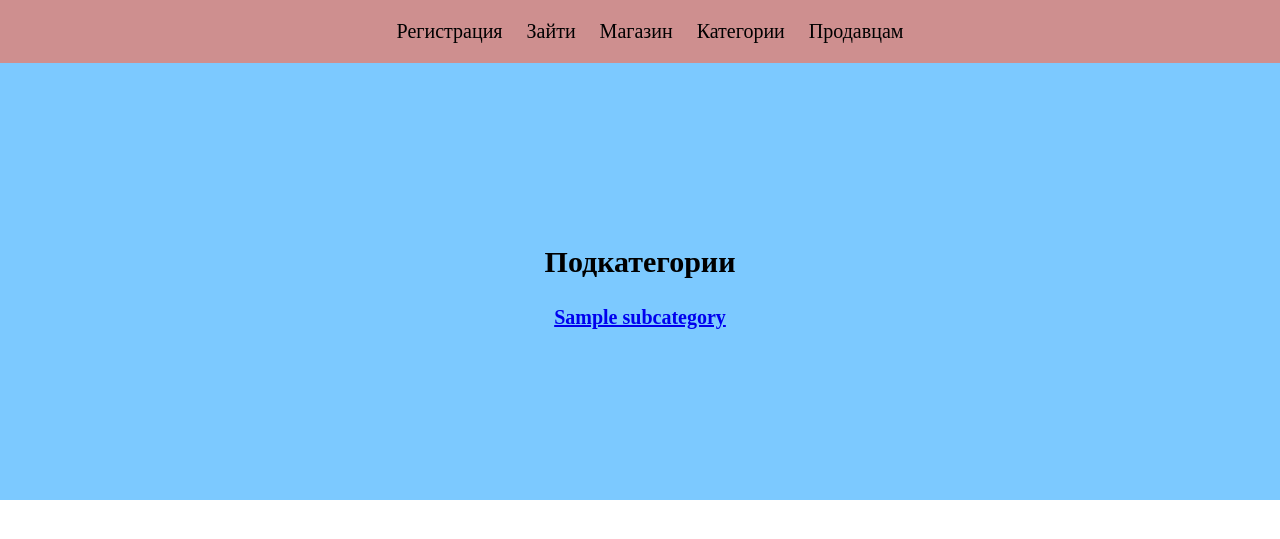
After one commit to Alard06/marketplace, a Django app: a page that uses templates/base.html in a window 1280 px wide. The commit adds this page. Shown: the top 539 px of the page. Run offline with Django 5.2, Linux system fonts and the light colour scheme; tables that the repository leaves empty hold one stand-in row (values such as "Sample post").

Commit message:
Работа с товарами

```diff
--- a/apps/product/admin.py
+++ b/apps/product/admin.py
@@ -1,16 +1,16 @@
 from django.contrib import admin
 
 from apps.product.models import Product, Category, SubCategory
-
 
 
 @admin.register(Category)
 class CategoryAdmin(admin.ModelAdmin):
     pass
 
+
 @admin.register(Product)
 class ProductAdmin(admin.ModelAdmin):
-    list_display = ('name', )
+    list_display = ('name',)
 
 
 @admin.register(SubCategory)
--- a/apps/product/models.py
+++ b/apps/product/models.py
@@ -1,19 +1,34 @@
 from django.db import models
+from unidecode import unidecode
+
+from CustomUser.models import CustomUser
+from django.utils.text import slugify
 
 
 class Category(models.Model):
     name = models.CharField(max_length=40)
-    subcategories = models.ForeignKey('SubCategory', on_delete=models.CASCADE)
+    subcategories = models.ManyToManyField('SubCategory', blank=True, related_name='subcategories')
+    slug = models.SlugField(max_length=40, unique=True, blank=True, null=True)
 
     def __str__(self):
         return self.name
 
+    def save(self, *args, **kwargs):
+        if not self.id:
+            self.slug = slugify(unidecode(self.name))
+        super().save(*args, **kwargs)
+
 
 class SubCategory(models.Model):
     name = models.CharField(max_length=100)
-
+    slug = models.SlugField(max_length=40, unique=True, blank=True, null=True)
     def __str__(self):
         return self.name
+
+    def save(self, *args, **kwargs):
+        if not self.id:
+            self.slug = slugify(unidecode(self.name))
+        super().save(*args, **kwargs)
 
 
 class Product(models.Model):
@@ -21,8 +36,9 @@ class Product(models.Model):
     price = models.DecimalField(max_digits=10, decimal_places=2)
     quantity = models.IntegerField()
     characteristic = models.TextField(max_length=500)
-    #image = models.ImageField(upload_to='')
+    # image = models.ImageField(upload_to='')
     subcategory = models.ManyToManyField(SubCategory)
+    seller = models.ManyToManyField(CustomUser, blank=True)
 
     def __str__(self):
         return self.name
--- /dev/null
+++ b/apps/product/templates/product/card.html
@@ -0,0 +1 @@
+{% extends 'base.html' %}
--- /dev/null
+++ b/apps/product/templates/product/subcategory.html
@@ -0,0 +1,11 @@
+{% extends 'base.html' %}
+
+{% block content %}
+    <div>
+        <h2>Подкатегории</h2>
+        {% for cat in  subcategory %}
+            <h4><a href="{{ cat.slug }}">{{ cat }}</a></h4>
+
+        {% endfor %}
+    </div>
+{% endblock %}
--- /dev/null
+++ b/apps/product/urls.py
@@ -0,0 +1,9 @@
+
+from django.urls import path, include
+
+from apps.product.views import categories_list, card_subcategory
+
+urlpatterns = [
+    path('categories/', categories_list, name='category'),
+    path('categories/<str:slug>/', card_subcategory, name='card_subcategory')
+]
--- a/apps/product/views.py
+++ b/apps/product/views.py
@@ -1,3 +1,16 @@
 from django.shortcuts import render
 
+from apps.product.models import Category
+
+
 # Create your views here.
+
+def categories_list(request):
+    categories = Category.objects.all()
+    return render(request, context={'categories': categories}, template_name='product/categories.html')
+
+
+def card_subcategory(request, slug):
+    category = Category.objects.get(slug=slug)
+    subcategory = category.subcategories.all()
+    return render(request, context={'subcategory': subcategory}, template_name='product/subcategory.html')
--- a/marketplace/urls.py
+++ b/marketplace/urls.py
@@ -11,4 +11,5 @@ urlpatterns = [
     path('', include('apps.main.urls')),
     path('', include('apps.buyer.urls')),
     path('', include('apps.seller.urls')),
+    path('', include('apps.product.urls'))
 ]
--- a/static/css/style.css
+++ b/static/css/style.css
@@ -5,7 +5,7 @@ body{
 
 .container{
     text-align: center;
-    background-color: #831fab;
+    background-color: #7cc9ff;
     height: 500px;
 }
 
--- a/templates/base.html
+++ b/templates/base.html
@@ -21,6 +21,7 @@
             <a href="{% url 'login' %}">Зайти</a>
         {% endif %}
         <a href="{% url 'index' %}">Магазин</a>
+        <a href="{% url 'category' %}">Категории</a>
         <a href="{% url 'seller_index' %}">Продавцам</a>
     </div>
     <div class="content">
```
Also changed, not shown: apps/product/templates/product/categories.html (added, +10 -0 lines), CustomUser/migrations/0001_initial.py, apps/product/migrations/0001_initial.py, apps/product/migrations/0002_subcategory_slug.py (added), apps/product/migrations/0003_product_seller_alter_category_subcategories_and_more.py (added), apps/product/templates/product/index.html (renamed from apps/product/templates/index.html), apps/seller/views.py (line endings or trailing spaces), telegram_bot/migrations/0001_initial.py.
